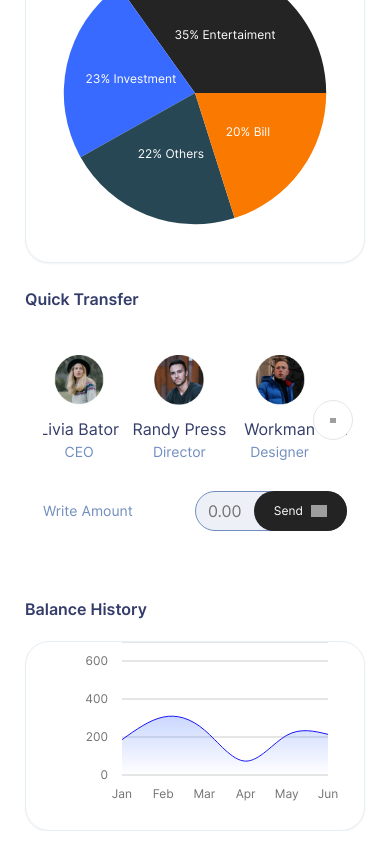
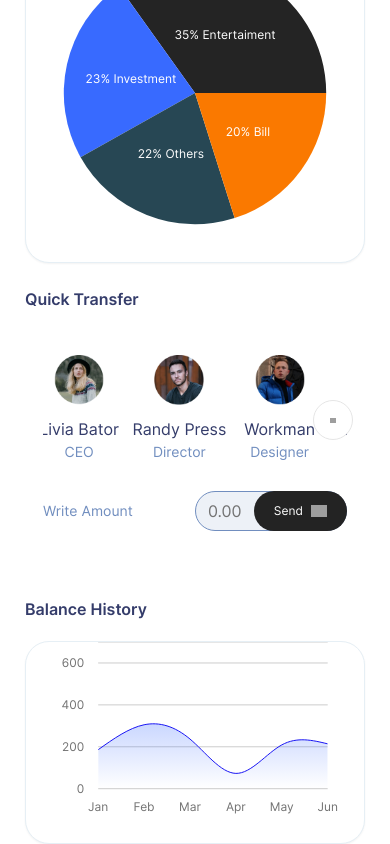
Before and after one commit to anwar-shihab/Soarinc, a Next.js app in the folder soarinc/: page / in a window 390 px wide. Shown: the part 1118-1962 px from the top of the page. Built offline with nearby package versions, Linux system fonts and the light colour scheme; grey boxes are pictures that could not be loaded.

Commit message:
line chart spacing

```diff
--- a/soarinc/components/LineCharts.tsx
+++ b/soarinc/components/LineCharts.tsx
@@ -32,7 +32,7 @@ const chartConfig = {
 export function LineCharts() {
   return (
     <Card className="bg-background rounded-3xl">
-      <CardContent>
+      <CardContent className="pl-0 md:pl-6">
         <ChartContainer config={chartConfig}>
           <AreaChart
             accessibilityLayer
```
